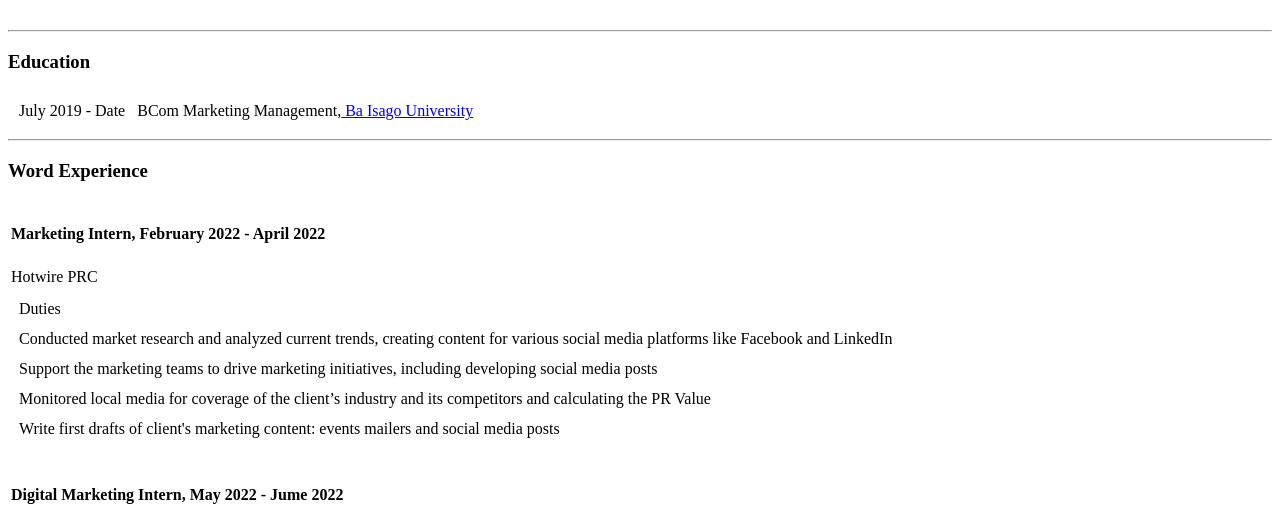
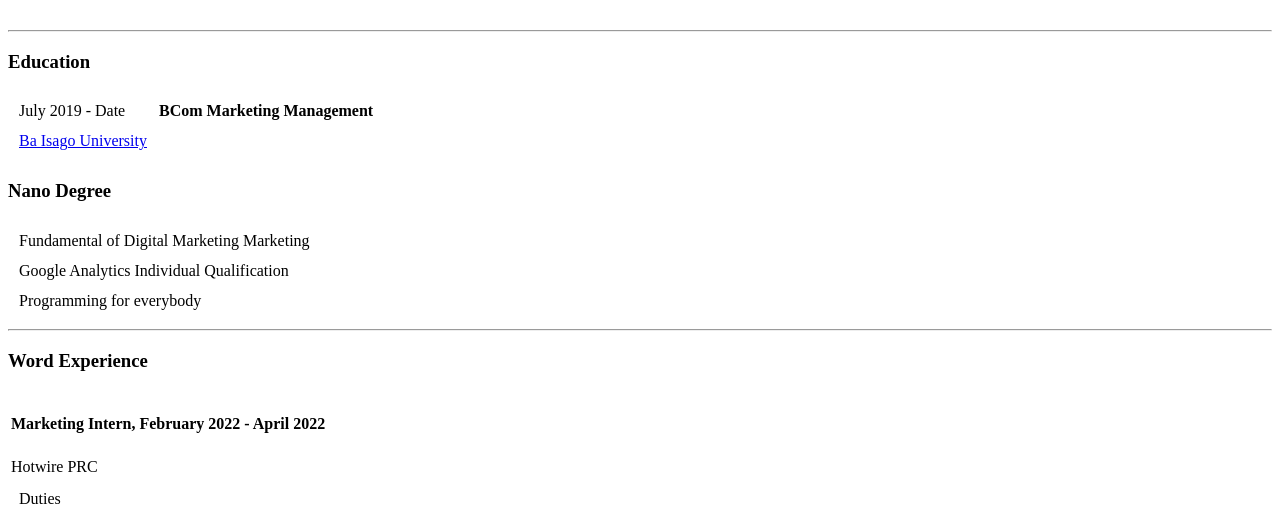
Before and after one commit to 000915/cv, a plain HTML site: page index.html in a window 1280 px wide. Shown: the part 232-748 px from the top of the page. Drawn offline with Linux system fonts and the light colour scheme.

Commit message:
Update index.html

```diff
--- a/index.html
+++ b/index.html
@@ -18,10 +18,26 @@
     <h3>Education</h3>
     <table cellspacing="10">
       <tr>
-        <td>July 2019 - Date</td>
-        <td>BCom Marketing Management</a>,<a href="https://baisago.ac.bw/"> Ba Isago University</a></td>
+        <td>July 2019 - Date </td>
+        <td><strong> BCom Marketing Management</strong></td>
+      </tr>
+      <tr>
+        <td><a href="https://baisago.ac.bw/"> Ba Isago University</a></td>
       </tr>
     </table>
+    <h3>Nano Degree</h3>
+    <table cellspacing="10">
+      <tr>
+        <td>Fundamental of Digital Marketing Marketing</td>
+      </tr>
+      <tr>
+        <td>Google Analytics Individual Qualification</td>
+      </tr>
+      <tr>
+        <td>Programming for everybody</td>
+      </tr>
+    </table>
+
 
     <hr>
     <h3>Word Experience</h3>
```
